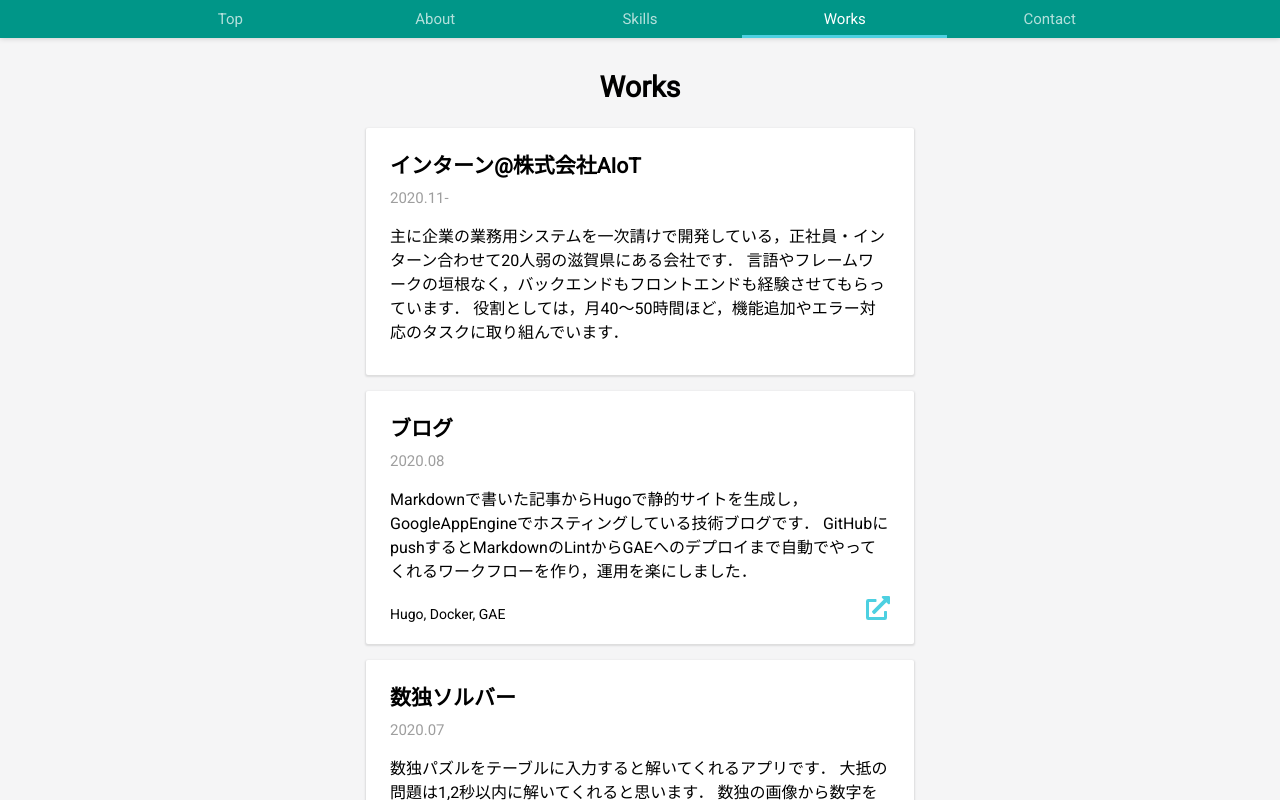
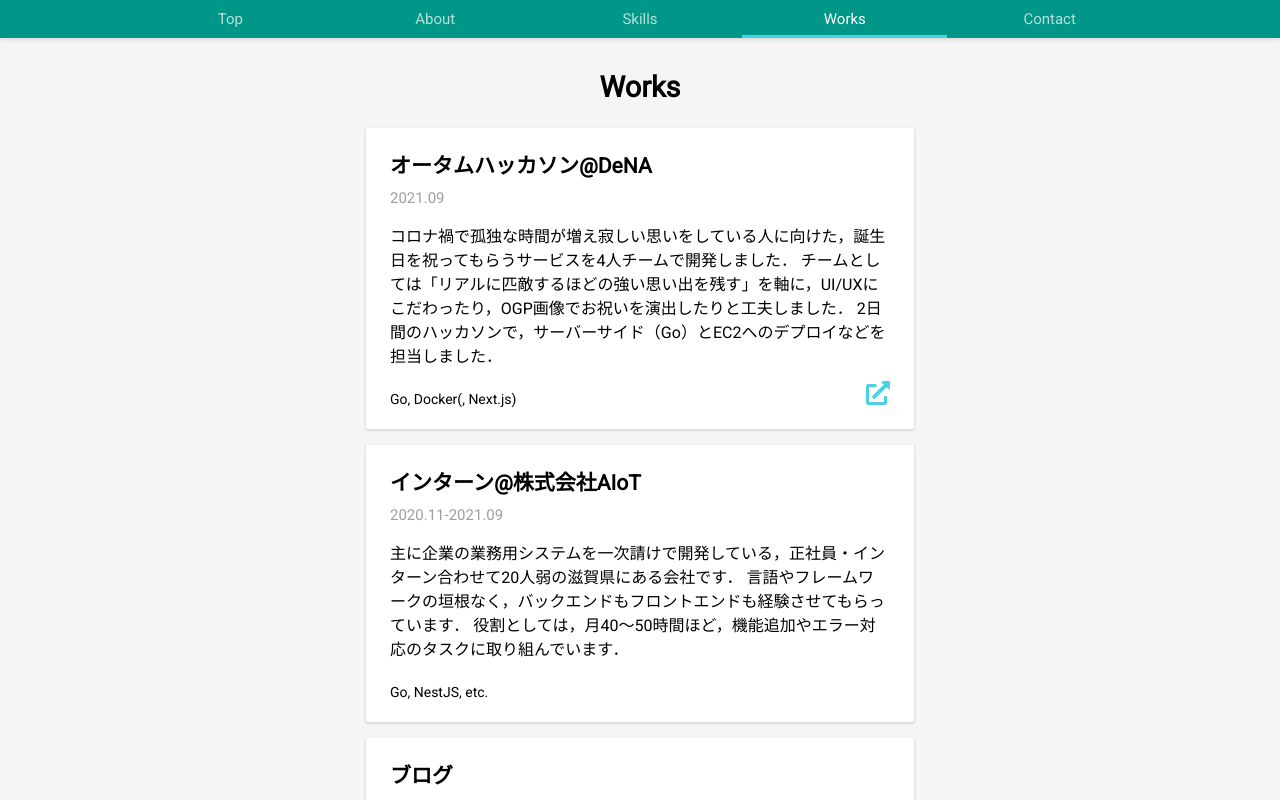
Before and after one commit to Fukkatsuso/portfolio, a Vue app: page /works in a window 1280 px wide. Shown: the top 800 px of the page. Built offline with nearby package versions, Linux system fonts and the light colour scheme.

Commit message:
add: worksにハッカソン経験を追加

```diff
--- a/src/views/Works.vue
+++ b/src/views/Works.vue
@@ -28,11 +28,21 @@ export default {
     return {
       works: [
         {
+          name: 'オータムハッカソン@DeNA',
+          timing: '2021.09',
+          content: 'コロナ禍で孤独な時間が増え寂しい思いをしている人に向けた，誕生日を祝ってもらうサービスを4人チームで開発しました．\
+                    チームとしては「リアルに匹敵するほどの強い思い出を残す」を軸に，UI/UXにこだわったり，OGP画像でお祝いを演出したりと工夫しました．\
+                    2日間のハッカソンで，サーバーサイド（Go）とEC2へのデプロイなどを担当しました．',
+          tech: 'Go, Docker(, Next.js)',
+          link: 'https://github.com/ryoSSS/2021_DeNA_hackathon',
+        },
+        {
           name: 'インターン@株式会社AIoT',
-          timing: '2020.11-',
+          timing: '2020.11-2021.09',
           content: '主に企業の業務用システムを一次請けで開発している，正社員・インターン合わせて20人弱の滋賀県にある会社です．\
                     言語やフレームワークの垣根なく，バックエンドもフロントエンドも経験させてもらっています．\
                     役割としては，月40〜50時間ほど，機能追加やエラー対応のタスクに取り組んでいます．',
+          tech: 'Go, NestJS, etc.',
         },
         {
           name: 'ブログ',
```
